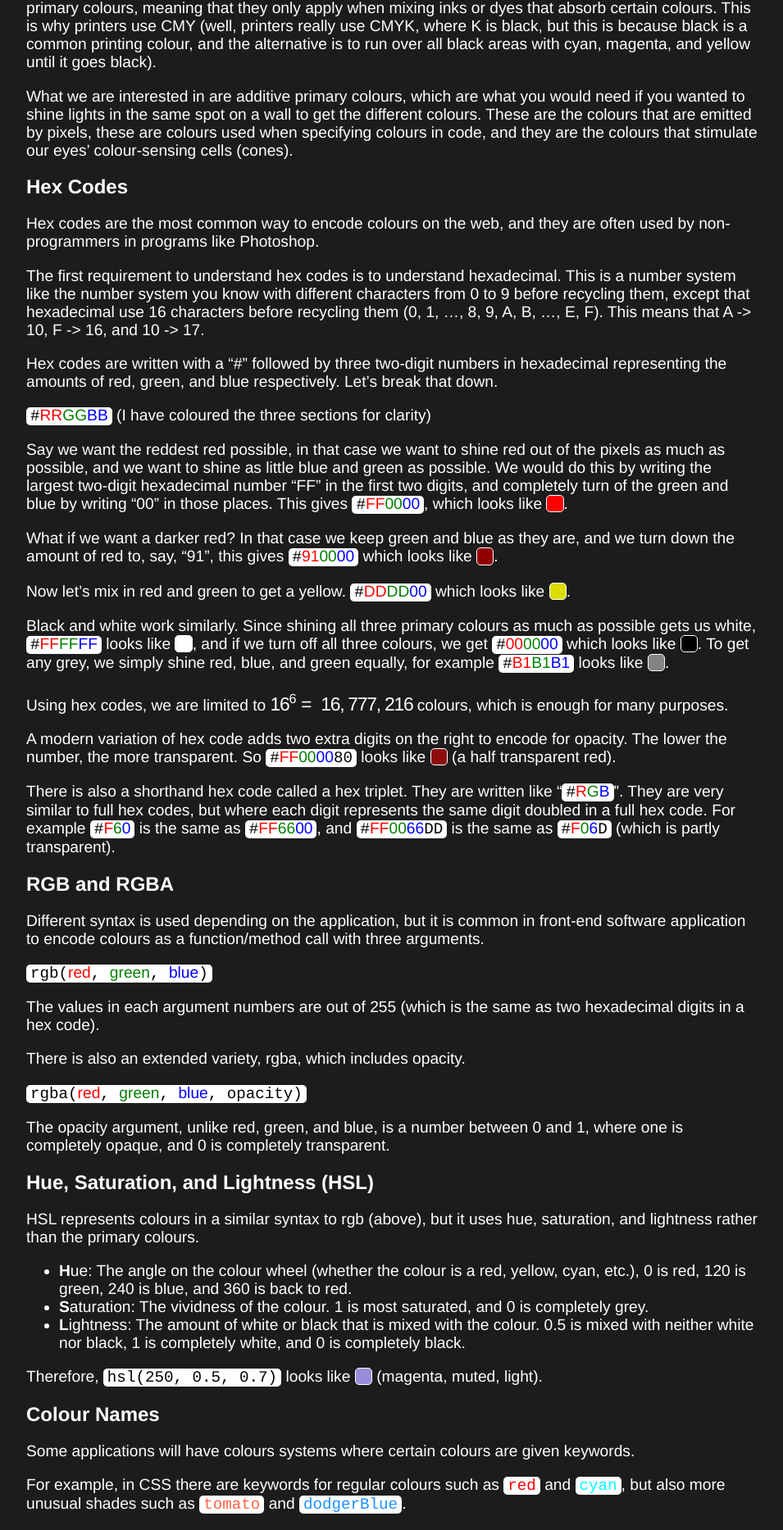
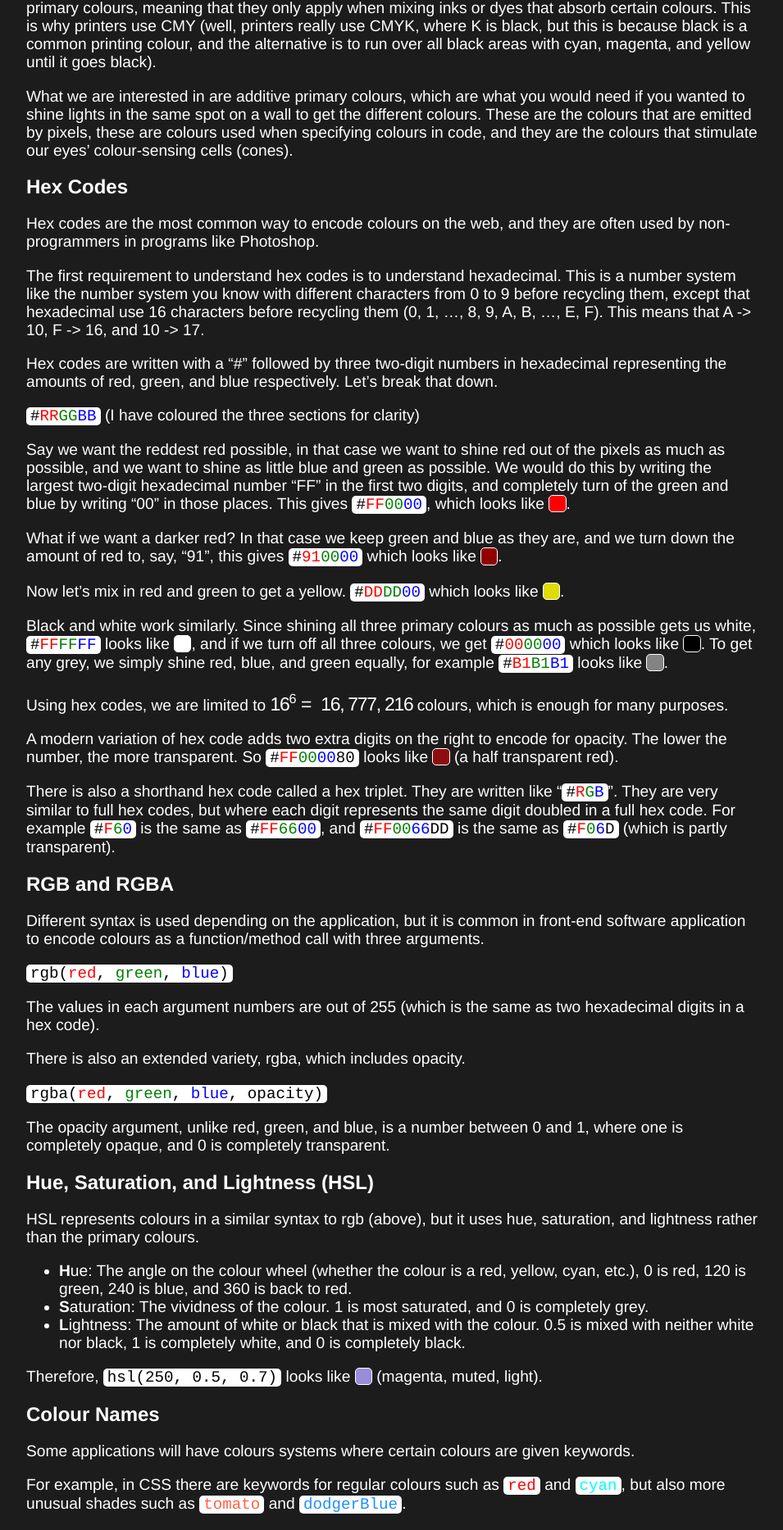
Before and after one commit to Coedice/website, a Jekyll site: the page built from _posts/2022-01-30-colour-encoding-systems.md, in a window 1280 px wide. Shown: the part 501-2368 px from the top of the page at 82% size, without its empty margins (160-1115 px from the left). Built offline with Jekyll 4.4.1, drawn with Linux system fonts in a browser that asks for light colours; formulas are drawn with MathJax 3; comment, search, counter and statistics services are not loaded.

Commit message:
Fix monospace font style on spans not displaying

```diff
--- a/_sass/blog.scss
+++ b/_sass/blog.scss
@@ -257,7 +257,10 @@ div#subscriptionButtons {
   border-radius: 5px;
   color: black;
   padding: 0 5px;
-  font-family: $monospace-hierarchy;
+
+  &, * {
+    font-family: $monospace-hierarchy;
+  }
 }
 
 /* Mobile */
```
